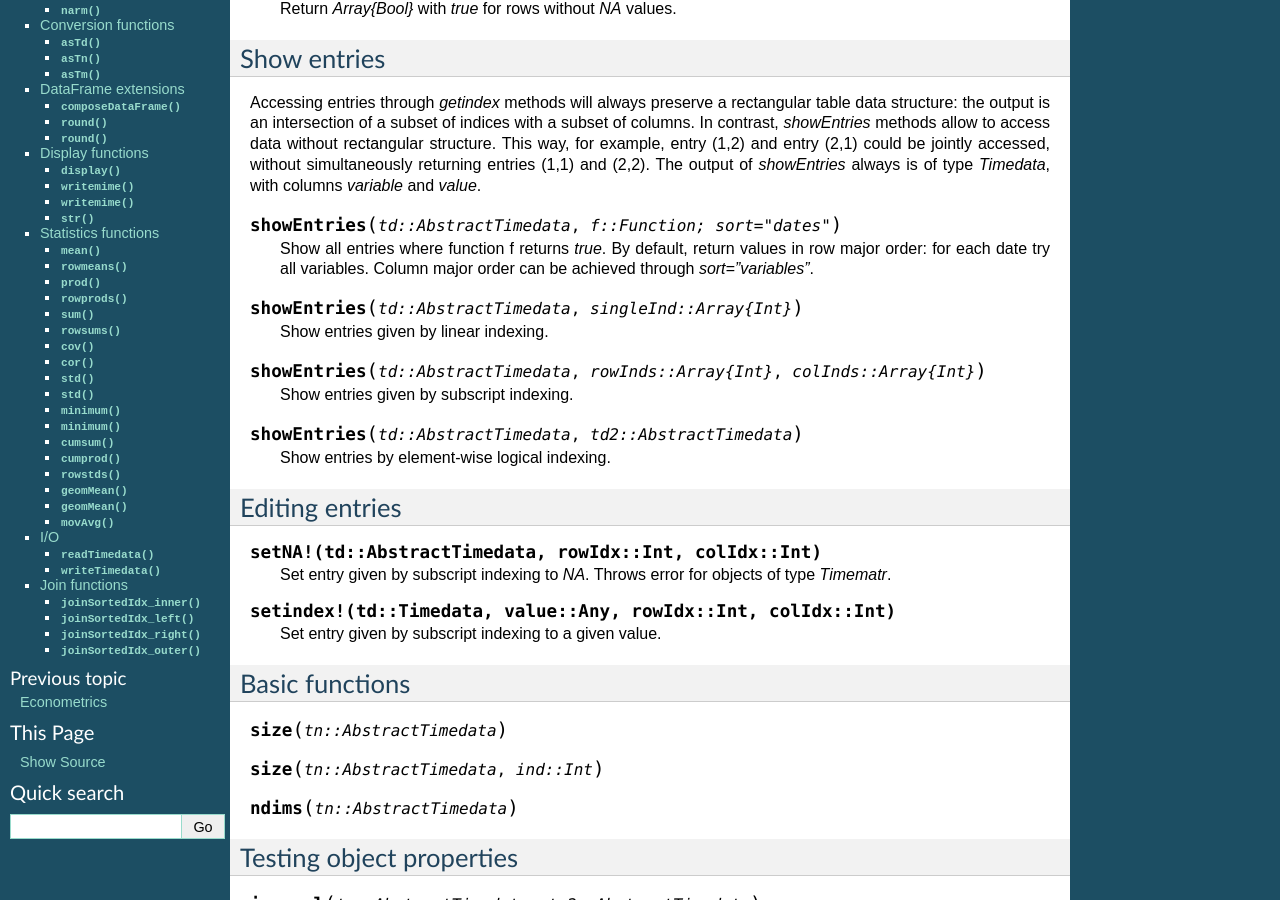
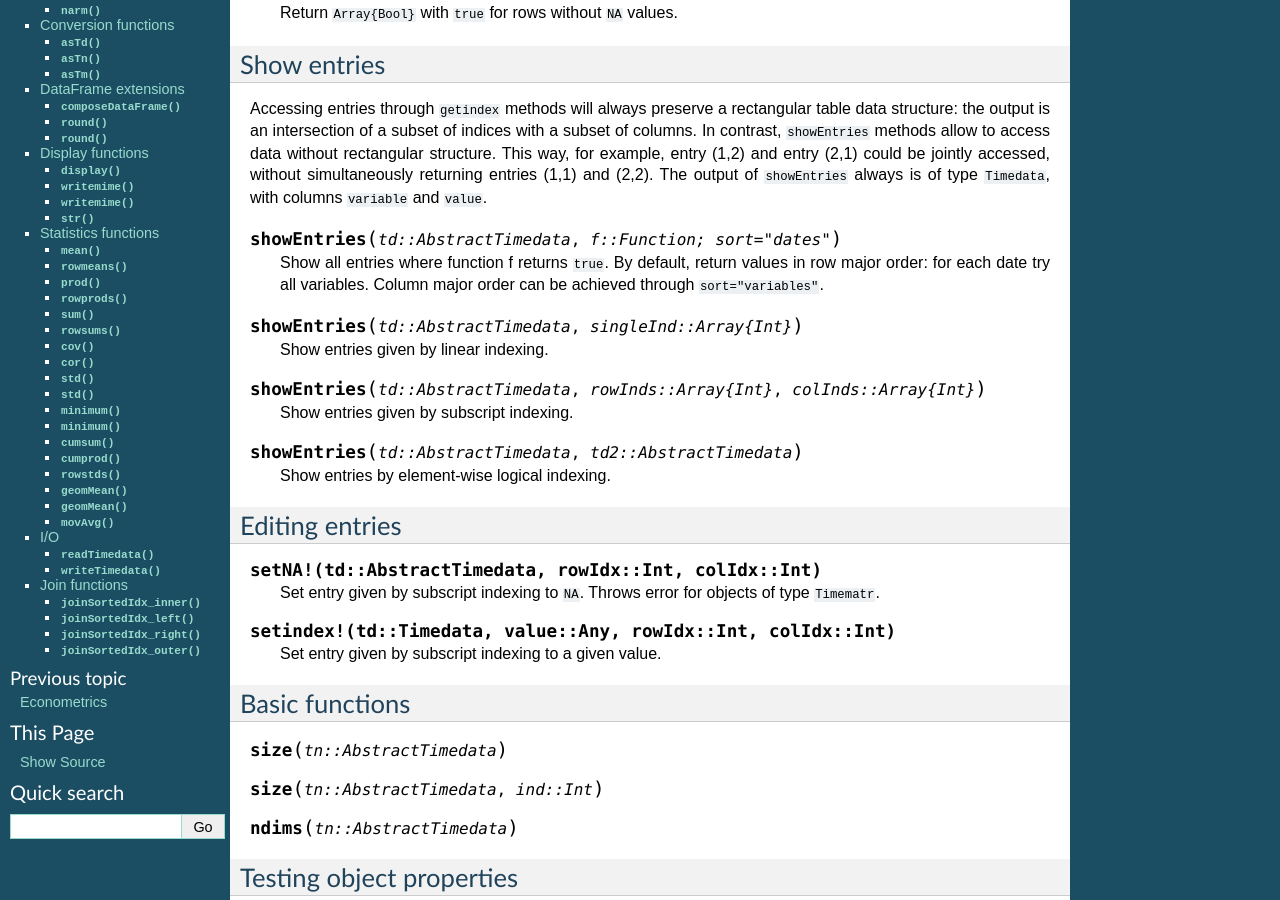
Before and after one commit to JuliaFinMetriX/JuliaFinMetriX.github.io, a Sphinx documentation site: the page built from docs/timeData.rst, in a window 1280 px wide and 900 px high, scrolled down 553 px. Built offline with Sphinx 7.4.7, drawn with Linux system fonts in a browser that asks for light colours.

Commit message:
changed code markdown

```diff
--- a/docs/timeData.rst
+++ b/docs/timeData.rst
@@ -14,11 +14,11 @@ Access data
 
 .. function:: idxtype(td::AbstractTimedata)
 
-   Get type of `idx`.
+   Get type of ``idx``.
 
 .. function:: core(td::AbstractTimedata)
 
-   Equal to `get`, only for `Timematr` output will be `Array{Float}`.
+   Equal to ``get``, only for ``Timematr`` output will be ``Array{Float}``.
 
 .. function:: get(td::AbstractTimedata, idx1::Int, idx2::Int)
 
@@ -30,25 +30,25 @@ Access data
 
 .. function:: complete_cases(td::AbstractTimedata)
 
-   Return `Array{Bool}` with `true` for rows without `NA` values.
+   Return ``Array{Bool}`` with ``true`` for rows without ``NA`` values.
 
 Show entries
 ------------
 
-Accessing entries through `getindex` methods will always preserve a
+Accessing entries through ``getindex`` methods will always preserve a
 rectangular table data structure: the output is an intersection of a
-subset of indices with a subset of columns. In contrast, `showEntries`
+subset of indices with a subset of columns. In contrast, ``showEntries``
 methods allow to access data without rectangular structure. This way,
 for example, entry (1,2) and entry (2,1) could be jointly accessed,
 without simultaneously returning entries (1,1) and (2,2). The output
-of `showEntries` always is of type `Timedata`, with columns `variable`
-and `value`.
+of ``showEntries`` always is of type ``Timedata``, with columns ``variable``
+and ``value``.
 
 .. function:: showEntries(td::AbstractTimedata, f::Function; sort="dates")
 
-   Show all entries where function f returns `true`. By default,
+   Show all entries where function f returns ``true``. By default,
    return values in row major order: for each date try all variables.
-   Column major order can be achieved through `sort="variables"`.
+   Column major order can be achieved through ``sort="variables"``.
 
 .. function:: showEntries(td::AbstractTimedata, singleInd::Array{Int})
 
@@ -68,8 +68,8 @@ Editing entries
 
 .. function:: setNA!(td::AbstractTimedata, rowIdx::Int, colIdx::Int)
 
-   Set entry given by subscript indexing to `NA`. Throws error for
-   objects of type `Timematr`.
+   Set entry given by subscript indexing to ``NA``. Throws error for
+   objects of type ``Timematr``.
 
 .. function:: setindex!(td::Timedata, value::Any, rowIdx::Int, colIdx::Int)
 
@@ -90,18 +90,18 @@ Testing object properties
 
 .. function:: isequal(tn::AbstractTimedata, tn2::AbstractTimedata)
 
-   Test for equal indices, names, types and values. `NA` is equal to
-   `NA`.
+   Test for equal indices, names, types and values. ``NA`` is equal to
+   ``NA``.
 
 .. function:: ==(tn::AbstractTimedata, tn2::AbstractTimedata)
 
-   Test for equal indices, names, types and values. `NA` is not
-   counted as equal to `NA`.
+   Test for equal indices, names, types and values. ``NA`` is not
+   counted as equal to ``NA``.
 
 
 .. function:: isequalElemwise(tn::AbstractTimedata, tn2::AbstractTimedata)
 
-   Element-wise comparison with `isequal`. Return `Timedata` with
+   Element-wise comparison with ``isequal``. Return ``Timedata`` with
    boolean values.
 
 .. function::  issimilar(td1::AbstractTimedata, td2::AbstractTimedata)
@@ -110,7 +110,7 @@ Testing object properties
 
 .. function:: isna(td::AbstractTimedata)
 
-   Element-wise testing for `NA`. Returns boolean values as Timedata
+   Element-wise testing for ``NA``. Returns boolean values as Timedata
    object.
 
 
@@ -119,8 +119,8 @@ Type preserving functions
 
 .. function:: setNA!(td::AbstractTimedata, rowIdx::Int, colIdx::Int)
 
-   Set a given entry to `NA`. Could require change of column type to
-   `DataArray`. Throws error for `Timematr`.
+   Set a given entry to ``NA``. Could require change of column type to
+   ``DataArray``. Throws error for ``Timematr``.
 
 .. function:: hcat(inst::AbstractTimedata, inst2::AbstractTimedata)
 
@@ -130,7 +130,7 @@ Type preserving functions
 
 .. function:: hcat(inst::AbstractTimedata...)
 
-   Variable argument extension of `hcat`.
+   Variable argument extension of ``hcat``.
 
 .. function:: vcat(inst::AbstractTimedata, inst2::AbstractTimedata)
 
@@ -140,15 +140,15 @@ Type preserving functions
 
 .. function:: vcat(inst::AbstractTimedata...)
 
-   Variable argument extension of `vcat`.
+   Variable argument extension of ``vcat``.
 
 .. function:: flipud(inst::AbstractTimedata)
 
-   Flip `TimeData` object upside down.
+   Flip ``TimeData`` object upside down.
 
 .. function:: narm(td::AbstractTimedata)
 
-   Return copy of td with all rows removed that were containing `NA`.
+   Return copy of td with all rows removed that were containing ``NA``.
 
 
 Conversion functions
@@ -162,20 +162,20 @@ Conversion functions
 
 .. function:: asTd(arr::Array, td::Timedata)
 
-   Extend  row or column vector to size of `Timedata` object similar
-   to `repmat` and return it as `Timedata` object with equal index and
+   Extend  row or column vector to size of ``Timedata`` object similar
+   to ``repmat`` and return it as ``Timedata`` object with equal index and
    names.
 
 .. function:: asTn(arr::Array, td::Timenum)
 
-   Extend  row or column vector to size of `Timenum` object similar
-   to `repmat` and return it as `Timenum` object with equal index and
+   Extend  row or column vector to size of ``Timenum`` object similar
+   to ``repmat`` and return it as ``Timenum`` object with equal index and
    names.
 
 .. function:: asTm(arr::Array, td::Timematr)
 
-   Extend  row or column vector to size of `Timematr` object similar
-   to `repmat` and return it as `Timematr` object with equal index and
+   Extend  row or column vector to size of ``Timematr`` object similar
+   to ``repmat`` and return it as ``Timematr`` object with equal index and
    names.
 
 
```
